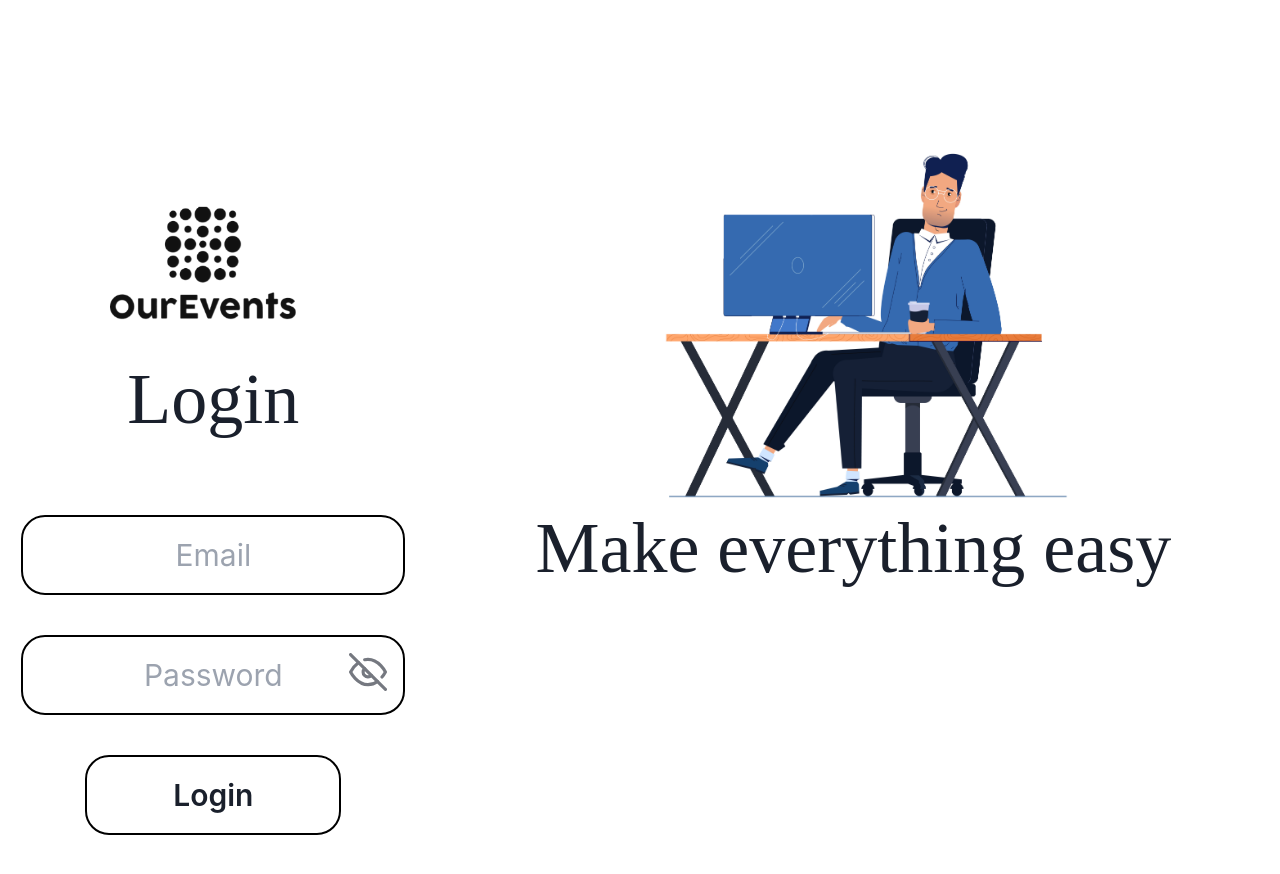
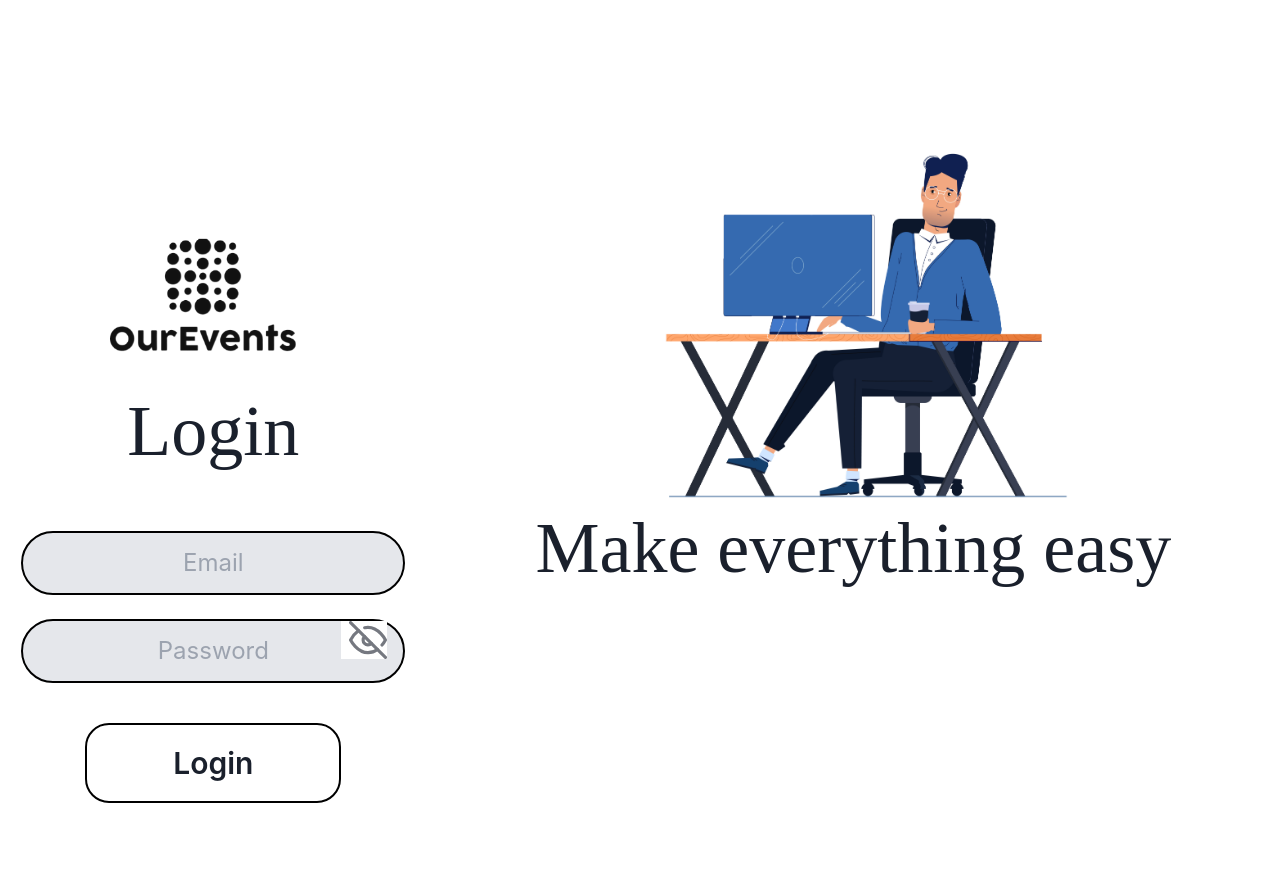
Before and after one commit to Vishnurb-7/FrontEnd, a React (Vite) app: page /adminLogin in a window 1280 px wide. Shown: the top 874 px of the page. Built offline with nearby package versions, Linux system fonts and the light colour scheme; no server answers; a web font is replaced by a local one.

Commit message:
after some ui updation

```diff
--- a/src/pages/adminPages/AdminLogin.jsx
+++ b/src/pages/adminPages/AdminLogin.jsx
@@ -61,8 +61,8 @@ const AdminLogin = () => {
           <div className='md:col-span-2 lg:col-span-1 flex flex-col items-center justify-center'>
               <img src={logo} alt="logo" width={330} />
               <h1 className='font-Viaoda text-7xl mb-10'>Login</h1>
-              <input onChange={valueSetting} type="text" name='name' value={admin.name} placeholder='Email' required className='w-[90%] h-20 mt-10 text-3xl border-2 border-black rounded-3xl text-center'/>
-        <input onChange={valueSetting} type={passwordType} name='password' value={admin.password} placeholder='Password' required className='w-[90%] h-20 mt-10 text-3xl border-2 border-black rounded-3xl text-center' />
+              <input onChange={valueSetting} type="text" name='name' value={admin.name} placeholder='Email' required className="w-[90%] h-16 mt-6 text-2xl bg-gray-200 border-2 border-black rounded-full text-center"/>
+        <input onChange={valueSetting} type={passwordType} name='password' value={admin.password} placeholder='Password' required className="w-[90%] h-16 mt-6 text-2xl bg-gray-200 border-2 border-black rounded-full text-center" />
         <p className="relative w-full ">
           <i className="absolute right-10 bottom-6 bg-white z-10 pl-2" onClick={passwordTypeChange}>
             {passwordVisible ? (
```
